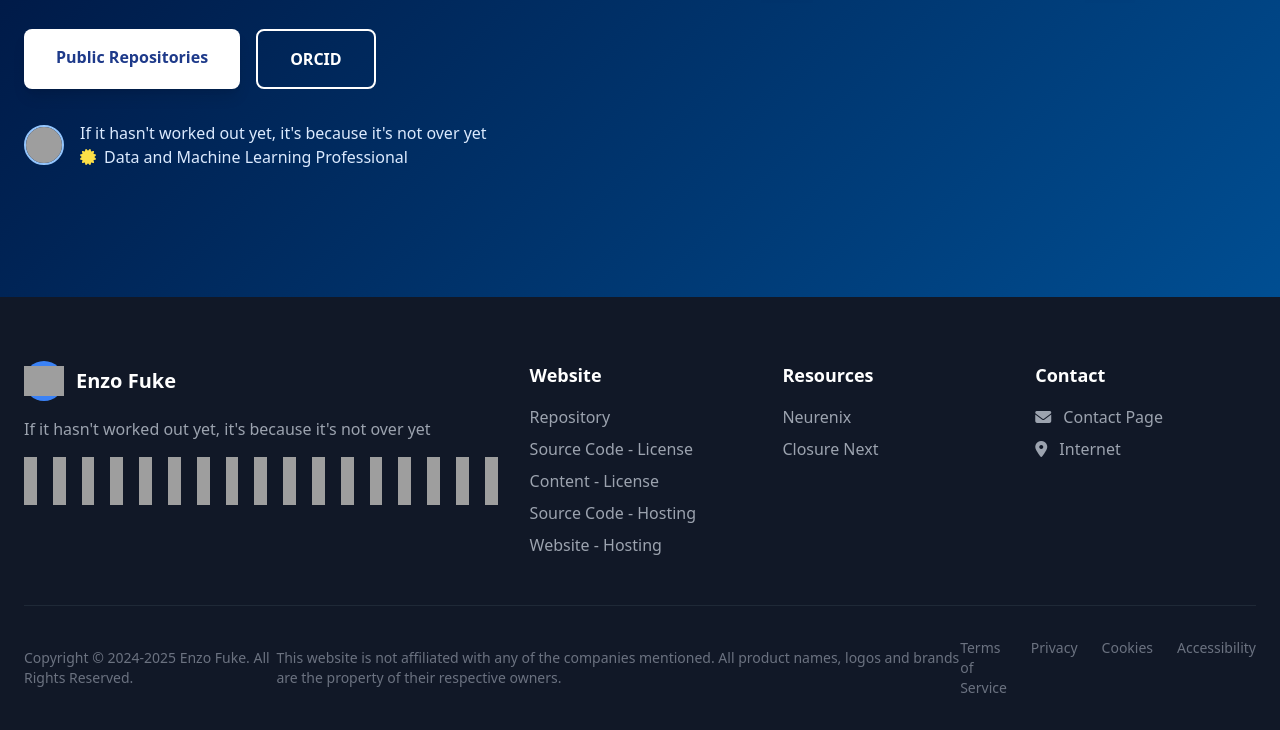
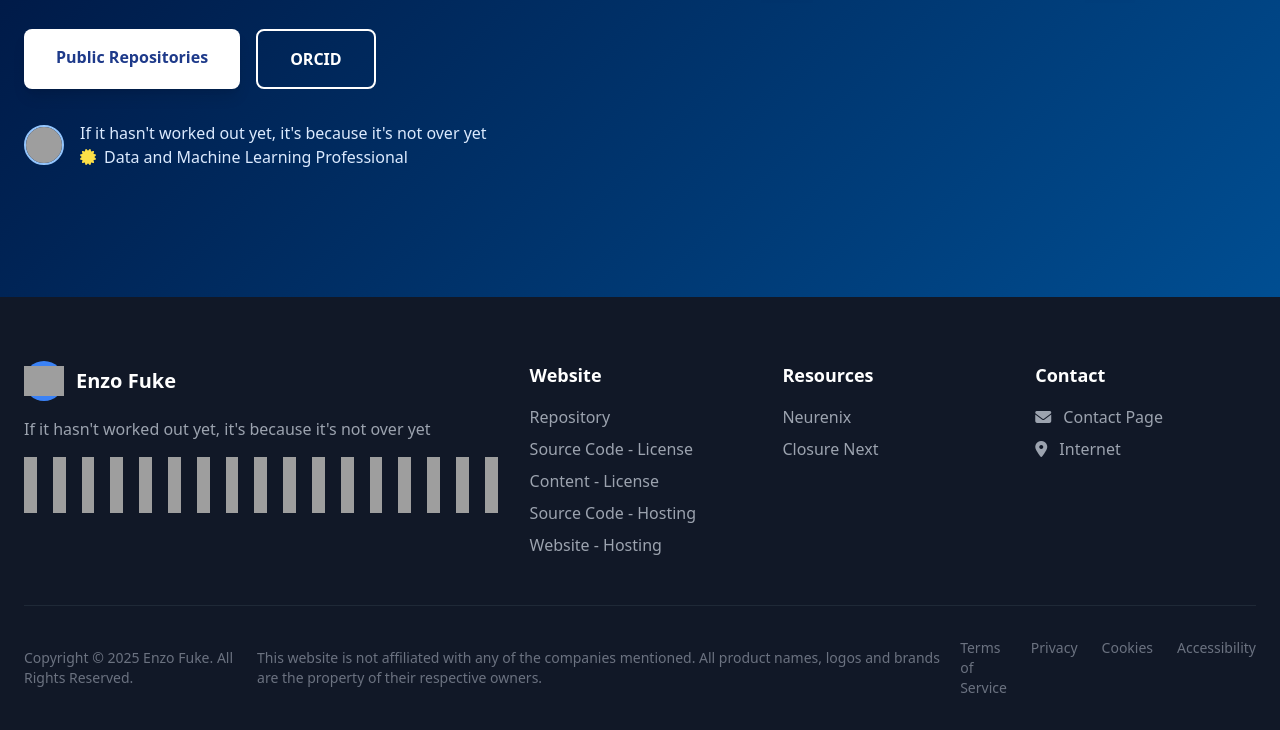
Before and after one commit to MilesONerd/website, a plain HTML site: page index.html in a window 1280 px wide. Shown: the part 687-1417 px from the top of the page. Drawn offline with nearby package versions, Linux system fonts and the light colour scheme; grey boxes are pictures that could not be loaded.

Commit message:
Fixing the size of social media logos

```diff
--- a/index.html
+++ b/index.html
@@ -171,23 +171,23 @@
                     </div>
                     <p class="text-gray-400 mb-4">If it hasn't worked out yet, it's because it's not over yet</p>
                     <div class="flex space-x-4">
-                        <a href="https://bitbucket.org/milesonerd" class="text-white hover:text-blue-400"><img src="https://cdn.simpleicons.org/bitbucket/0052CC" alt="Bitbucket logo" class="w-8 h-8 sm:w-10 sm:h-10 md:w-12 md:h-12" loading="lazy"></a>
-                        <a href="https://codeberg.org/MilesONerd" class="text-white hover:text-blue-400"><img src="https://cdn.simpleicons.org/codeberg/2185D0" alt="Codeberg logo" class="w-8 h-8 sm:w-10 sm:h-10 md:w-12 md:h-12" loading="lazy"></a>
-                        <a href="https://codepen.io/MilesONerd" class="text-white hover:text-blue-400"><img src="https://cdn.simpleicons.org/codepen/0EBEFF" alt="CodePen logo" class="w-8 h-8 sm:w-10 sm:h-10 md:w-12 md:h-12" loading="lazy"></a>
-                        <a href="https://gitea.com/MilesONerd" class="text-white hover:text-blue-400"><img src="https://cdn.simpleicons.org/gitea/609926" alt="Gitea logo" class="w-8 h-8 sm:w-10 sm:h-10 md:w-12 md:h-12" loading="lazy"></a>
-                        <a href="https://github.com/MilesONerd" class="text-white hover:text-blue-400"><img src="https://cdn.simpleicons.org/github/181717" alt="GitHub logo" class="w-8 h-8 sm:w-10 sm:h-10 md:w-12 md:h-12" loading="lazy"></a>
-                        <a href="https://gitlab.com/MilesONerd" class="text-white hover:text-blue-400"><img src="https://cdn.simpleicons.org/gitlab/fc6d27" alt="GitLab logo" class="w-8 h-8 sm:w-10 sm:h-10 md:w-12 md:h-12" loading="lazy"></a>
-                        <a href="https://g.dev/MilesONerd" class="text-white hover:text-blue-400"><img src="https://cdn.simpleicons.org/google/4285F4" alt="Google logo" class="w-8 h-8 sm:w-10 sm:h-10 md:w-12 md:h-12" loading="lazy"></a>
-                        <a href="https://gravatar.com/milesonerd" class="text-white hover:text-blue-400"><img src="https://cdn.simpleicons.org/gravatar/2768A8" alt="Gravatar logo" class="w-8 h-8 sm:w-10 sm:h-10 md:w-12 md:h-12" loading="lazy"></a>
-                        <a href="https://huggingface.co/milesonerd" class="text-white hover:text-blue-400"><img src="https://cdn.simpleicons.org/huggingface/ffcc00" alt="Hugging Face" class="w-8 h-8 sm:w-10 sm:h-10 md:w-12 md:h-12" loading="lazy" /></a>
-                        <a href="https://instagram.com/milesonerd" class="text-white hover:text-blue-400"><img src="https://cdn.simpleicons.org/instagram/e1306c" alt="Instagram logo" class="w-8 h-8 sm:w-10 sm:h-10 md:w-12 md:h-12" loading="lazy"></a>
-                        <a href="https://kaggle.com/milesonerd" class="text-white hover:text-blue-400"><img src="https://cdn.simpleicons.org/kaggle/20BEFF" alt="Kaggle logo" class="w-8 h-8 sm:w-10 sm:h-10 md:w-12 md:h-12" loading="lazy"></a>
-                        <a href="https://openprofile.dev/profile/milesonerd" class="text-white hover:text-blue-400"><img src="https://cdn.simpleicons.org/linuxfoundation/003B49" alt="Linux Foundation logo" class="w-8 h-8 sm:w-10 sm:h-10 md:w-12 md:h-12" loading="lazy"></a>
-                        <a href="https://fosstodon.org/@MilesONerd" class="text-white hover:text-blue-400"><img src="https://cdn.simpleicons.org/mastodon/6364FF" alt="Mastodon logo" class="w-8 h-8 sm:w-10 sm:h-10 md:w-12 md:h-12" loading="lazy"></a>
-                        <a href="https://www.postman.com/milesonerd" class="text-white hover:text-blue-400"><img src="https://cdn.simpleicons.org/postman/EF5B25" alt="Postman logo" class="w-8 h-8 sm:w-10 sm:h-10 md:w-12 md:h-12" loading="lazy"></a>
-                        <a href="https://stackoverflow.com/users/26412577" class="text-white hover:text-blue-400"><img src="https://cdn.simpleicons.org/stackoverflow/f47f24" alt="Stack Overflow logo" class="w-8 h-8 sm:w-10 sm:h-10 md:w-12 md:h-12" loading="lazy"></a>
-                        <a href="https://threads.net/milesonerd" class="text-white hover:text-blue-400"><img src="https://cdn.simpleicons.org/threads/FFFFFF" alt="Threads logo" class="w-8 h-8 sm:w-10 sm:h-10 md:w-12 md:h-12" loading="lazy"></a>
-                        <a href="https://wakatime.com/@MilesONerd" class="text-white hover:text-blue-400"><img src="https://cdn.simpleicons.org/wakatime/f47f1e" alt="WakaTime logo" class="w-8 h-8 sm:w-10 sm:h-10 md:w-12 md:h-12" loading="lazy"></a>
+                        <a href="https://bitbucket.org/milesonerd" class="text-white hover:text-blue-400"><img src="https://cdn.simpleicons.org/bitbucket/0052CC" alt="Bitbucket logo" class="w-10 h-10 sm:w-12 sm:h-12 md:w-14 md:h-14" loading="lazy"></a>
+                        <a href="https://codeberg.org/MilesONerd" class="text-white hover:text-blue-400"><img src="https://cdn.simpleicons.org/codeberg/2185D0" alt="Codeberg logo" class="w-10 h-10 sm:w-12 sm:h-12 md:w-14 md:h-14" loading="lazy"></a>
+                        <a href="https://codepen.io/MilesONerd" class="text-white hover:text-blue-400"><img src="https://cdn.simpleicons.org/codepen/0EBEFF" alt="CodePen logo" class="w-10 h-10 sm:w-12 sm:h-12 md:w-14 md:h-14" loading="lazy"></a>
+                        <a href="https://gitea.com/MilesONerd" class="text-white hover:text-blue-400"><img src="https://cdn.simpleicons.org/gitea/609926" alt="Gitea logo" class="w-10 h-10 sm:w-12 sm:h-12 md:w-14 md:h-14" loading="lazy"></a>
+                        <a href="https://github.com/MilesONerd" class="text-white hover:text-blue-400"><img src="https://cdn.simpleicons.org/github/181717" alt="GitHub logo" class="w-10 h-10 sm:w-12 sm:h-12 md:w-14 md:h-14" loading="lazy"></a>
+                        <a href="https://gitlab.com/MilesONerd" class="text-white hover:text-blue-400"><img src="https://cdn.simpleicons.org/gitlab/fc6d27" alt="GitLab logo" class="w-10 h-10 sm:w-12 sm:h-12 md:w-14 md:h-14" loading="lazy"></a>
+                        <a href="https://g.dev/MilesONerd" class="text-white hover:text-blue-400"><img src="https://cdn.simpleicons.org/google/4285F4" alt="Google logo" class="w-10 h-10 sm:w-12 sm:h-12 md:w-14 md:h-14" loading="lazy"></a>
+                        <a href="https://gravatar.com/milesonerd" class="text-white hover:text-blue-400"><img src="https://cdn.simpleicons.org/gravatar/2768A8" alt="Gravatar logo" class="w-10 h-10 sm:w-12 sm:h-12 md:w-14 md:h-14" loading="lazy"></a>
+                        <a href="https://huggingface.co/milesonerd" class="text-white hover:text-blue-400"><img src="https://cdn.simpleicons.org/huggingface/ffcc00" alt="Hugging Face" class="w-10 h-10 sm:w-12 sm:h-12 md:w-14 md:h-14" loading="lazy" /></a>
+                        <a href="https://instagram.com/milesonerd" class="text-white hover:text-blue-400"><img src="https://cdn.simpleicons.org/instagram/e1306c" alt="Instagram logo" class="w-10 h-10 sm:w-12 sm:h-12 md:w-14 md:h-14" loading="lazy"></a>
+                        <a href="https://kaggle.com/milesonerd" class="text-white hover:text-blue-400"><img src="https://cdn.simpleicons.org/kaggle/20BEFF" alt="Kaggle logo" class="w-10 h-10 sm:w-12 sm:h-12 md:w-14 md:h-14" loading="lazy"></a>
+                        <a href="https://openprofile.dev/profile/milesonerd" class="text-white hover:text-blue-400"><img src="https://cdn.simpleicons.org/linuxfoundation/003B49" alt="Linux Foundation logo" class="w-10 h-10 sm:w-12 sm:h-12 md:w-14 md:h-14" loading="lazy"></a>
+                        <a href="https://fosstodon.org/@MilesONerd" class="text-white hover:text-blue-400"><img src="https://cdn.simpleicons.org/mastodon/6364FF" alt="Mastodon logo" class="w-10 h-10 sm:w-12 sm:h-12 md:w-14 md:h-14" loading="lazy"></a>
+                        <a href="https://www.postman.com/milesonerd" class="text-white hover:text-blue-400"><img src="https://cdn.simpleicons.org/postman/EF5B25" alt="Postman logo" class="w-10 h-10 sm:w-12 sm:h-12 md:w-14 md:h-14" loading="lazy"></a>
+                        <a href="https://stackoverflow.com/users/26412577" class="text-white hover:text-blue-400"><img src="https://cdn.simpleicons.org/stackoverflow/f47f24" alt="Stack Overflow logo" class="w-10 h-10 sm:w-12 sm:h-12 md:w-14 md:h-14" loading="lazy"></a>
+                        <a href="https://threads.net/milesonerd" class="text-white hover:text-blue-400"><img src="https://cdn.simpleicons.org/threads/FFFFFF" alt="Threads logo" class="w-10 h-10 sm:w-12 sm:h-12 md:w-14 md:h-14" loading="lazy"></a>
+                        <a href="https://wakatime.com/@MilesONerd" class="text-white hover:text-blue-400"><img src="https://cdn.simpleicons.org/wakatime/f47f1e" alt="WakaTime logo" class="w-10 h-10 sm:w-12 sm:h-12 md:w-14 md:h-14" loading="lazy"></a>
                     </div>
                 </div>
                 <div>
@@ -216,7 +216,7 @@
                 </div>
             </div>
             <div class="pt-8 border-t border-gray-800 flex flex-col md:flex-row justify-between items-center">
-                <p class="text-gray-500 text-sm mb-4 md:mb-0">Copyright © 2024-2025 Enzo Fuke. All Rights Reserved.</p>
+                <p class="text-gray-500 text-sm mb-4 md:mb-0">Copyright © 2025 Enzo Fuke. All Rights Reserved.</p>
                 <p class="text-gray-500 text-sm mb-4 md:mb-0">This website is not affiliated with any of the companies mentioned. All product names, logos and brands are the property of their respective owners.</p>
                 <div class="flex space-x-6">
                     <a href="/terms/service" class="text-gray-500 hover:text-gray-400 text-sm">Terms of Service</a>
```
